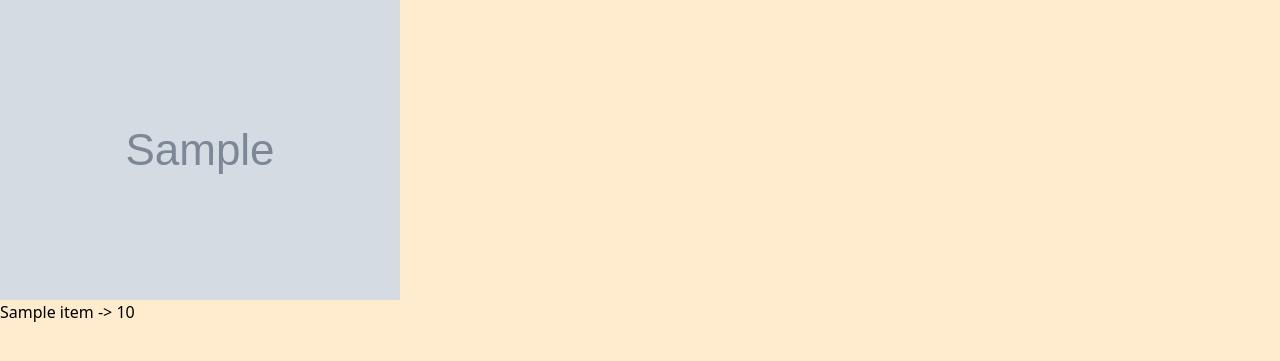
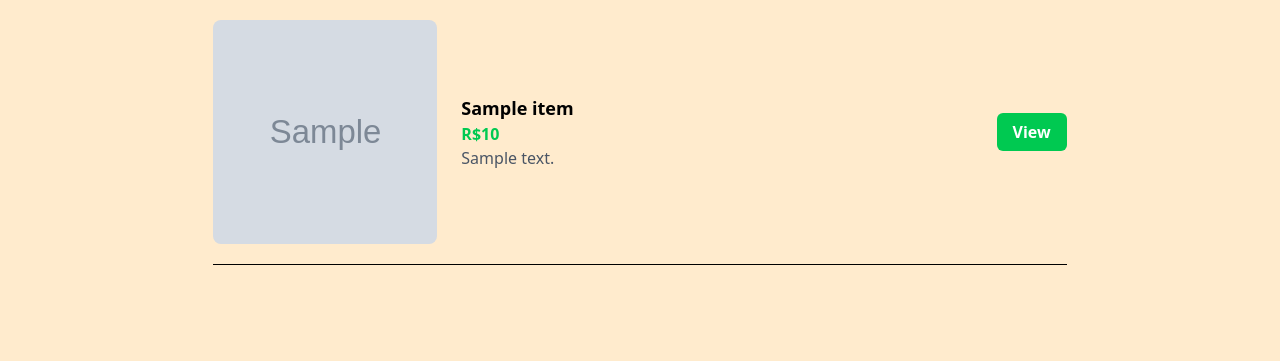
Before and after one commit to Andreeoak/Just-a-Pinch, a Django app: page /myapp/ in a window 1280 px wide. Shown: the part 64-425 px from the top of the page. Run offline with Django 5.2, Linux system fonts and the light colour scheme; tables that the repository leaves empty hold one stand-in row (values such as "Sample post"); grey boxes marked "Sample" are stand-in pictures.

Commit message:
Redesigning front of index.html

```diff
--- a/setup/myapp/templates/myapp/index.html
+++ b/setup/myapp/templates/myapp/index.html
@@ -1,15 +1,30 @@
 {% extends 'myapp/base.html' %}
 
+{% block body %}
+<div>
+    {% for item in item_list %}
+    <div class="flex flex-col md:flex-row items-center m-auto w-11/12 md:w-2/3 py-5 border-b">
 
-{% block body %}
-    <ul>
-        {% for item in item_list %}
-        <li>
-            <a href="{% url 'myapp:detail' item.id %}">
-                <img src="{{item.item_image}}" alt="">
-                {{ item.item_name }} -> {{ item.item_price }}
+        <!-- Container com proporção fixa -->
+        <div class="w-40 md:w-56 aspect-square">
+            <img class="w-full h-full object-cover rounded-lg"
+                 src="{{ item.item_image }}"
+                 alt="{{ item.item_name }}" />
+        </div>
+
+        <div class="flex-1 mx-6 text-center md:text-left">
+            <div class="font-bold text-lg">{{ item.item_name }}</div>
+            <div class="text-green-500 font-semibold">R${{ item.item_price }}</div>
+            <div class="text-gray-600">{{ item.item_desc }}</div>
+        </div>
+
+        <div class="mt-3 md:mt-0">
+            <a class="bg-green-500 hover:bg-green-600 text-white font-bold px-4 py-2 rounded-md transition"
+               href="{% url 'myapp:detail' item.id %}">
+                View
             </a>
-        </li>
-        {% endfor %}
-    </ul>
+        </div>
+    </div>
+    {% endfor %}
+</div>
 {% endblock body %}
```
